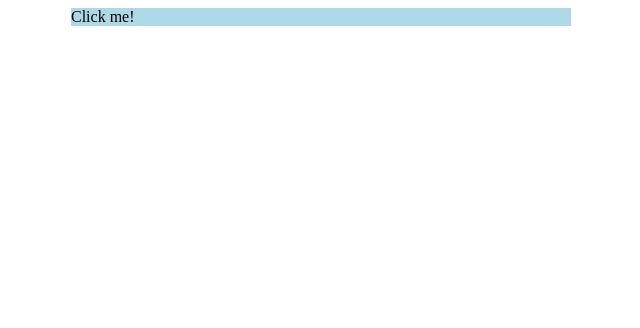
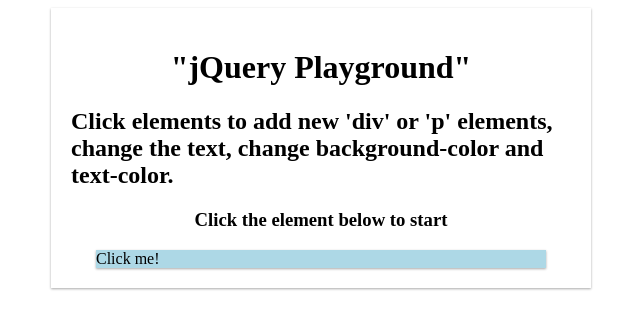
Before and after one commit to aostlund/jquery-YHJUST16, a plain HTML site: page index.html in a window 1280 px wide. Shown: the whole page, without its empty margins (319-959 px from the left). Drawn offline with nearby package versions, Linux system fonts and the light colour scheme.

Commit message:
added descripton and clearer visualization

```diff
--- a/index.html
+++ b/index.html
@@ -7,6 +7,9 @@
     </head>
     <body>
         <div id="container">
+            <h1>"jQuery Playground"</h1>
+            <h2>Click elements to add new 'div' or 'p' elements, change the text, change background-color and text-color.</h2>
+            <h3>Click the element below to start</h3>
             <div id="start">Click me!</div>
         </div>
     </body>
--- a/main.css
+++ b/main.css
@@ -1,24 +1,52 @@
 #container {
     width: 500px;
     margin: auto;
+    padding: 20px;
+    background: white;
+    box-shadow: 0 1px 3px rgba(0,0,0,0.12), 0 1px 2px rgba(0,0,0,0.24);
 }
 
-div {
+#container div {
+    margin: auto;
+    width: 450px;
     background: lightblue;
     font-size: 16px;
     color: #000;
+    min-height: 18px;
+    box-shadow: 0 1px 3px rgba(0,0,0,0.12), 0 1px 2px rgba(0,0,0,0.24);
+    transition: all 0.3s cubic-bezier(.25,.8,.25,1);
 }
 
-p {
+#container div:hover {
+    box-shadow: 10px 0px 28px rgba(0,0,0,0.55), 0 0px 10px rgba(150,150,150,0.99);
+}
+
+#container p {
     background: lightpink;
     font-size: 13px;
+    min-height: 15px;
+    width: 450px;
     color: #000;
+    box-shadow: 0 1px 3px rgba(0,0,0,0.12), 0 1px 2px rgba(0,0,0,0.24);
+    transition: all 0.3s cubic-bezier(.25,.8,.25,1);
+}
+
+#container p:hover {
+    box-shadow: 10px 0px 28px rgba(0,0,0,0.55), 0 0px 10px rgba(150,150,150,0.99);
 }
 
 ul {
    list-style-type: none;
    font-size: 16px;
    color: #000;
+}
+
+h1 {
+    text-align: center;
+}
+
+h3 {
+    text-align: center;
 }
 
 #colors {
```
